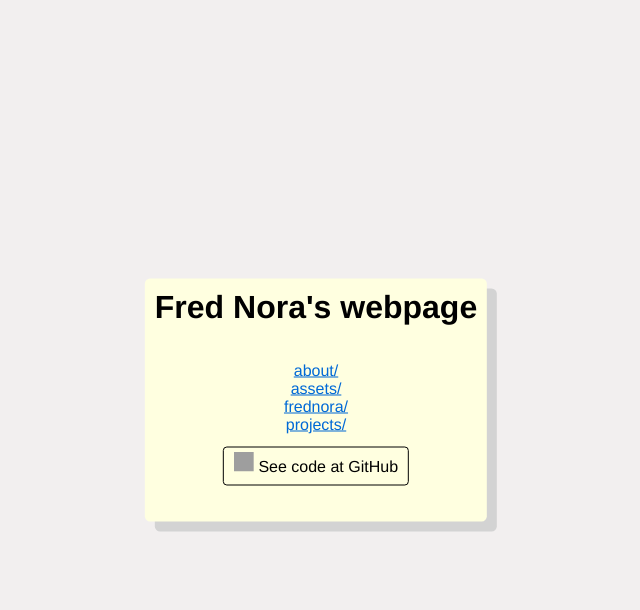
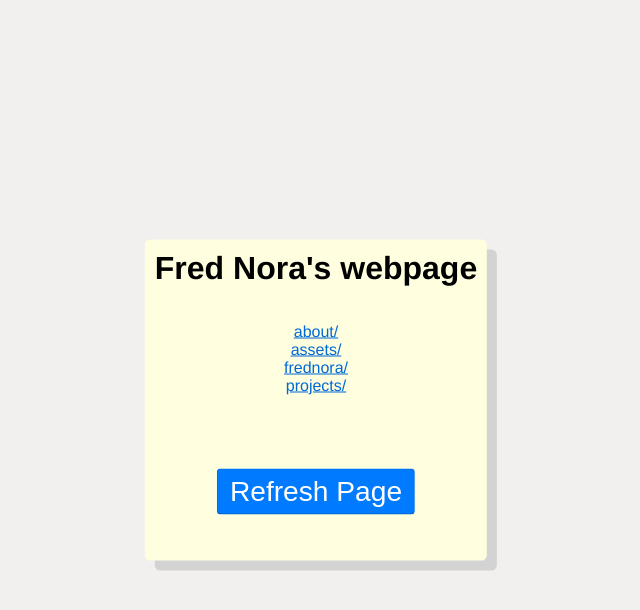
Before and after one commit to frednora/frednora.github.io, a PHP site: page /index.php in a window 1280 px wide. Shown: the top 610 px of the page, without its empty margins (324-964 px from the left). Run offline with PHP 8.4, Linux system fonts and the light colour scheme; grey boxes are pictures that could not be loaded.

Commit message:
frednora.php: New button

```diff
--- a/frednora.php
+++ b/frednora.php
@@ -19,39 +19,41 @@
 <title>Fred Nora</title>
 
 <style>
-            .core {
+
+    /* Container */
+    .popup_container {
+        text-align: center;
+        background-color: lightyellow; /*#44ab44;*/
         position: absolute;
         left: 50%;
         top: 50%;
         transform: translate(-50%, -50%);
         border-radius: .33rem;
         padding: 10px;
-                background-color: lightyellow; /*#44ab44;*/
         box-shadow: 10px 10px lightgray;
-                text-align: center;
     }
 
+    /* Button */
     .button {
+        text-align: center;
+        text-decoration: auto;
+        color: black;
         border: solid black 1px;
         border-radius: .25rem;
         padding: 10px;
-                color: black;
-                text-decoration: auto;
-                text-align: center;
     }
-
     .button:hover{
         background-color: lightyellow;
     }
 
+    /* Icon */
     .iconpos {
+        padding-left: 100px;
+        padding-top: 100px;
     }
-
     .noicon {
-                padding-left: 30px;
     }
 </style>
-
 
 <!-- Prefetch -->
 <link rel="dns-prefetch" href="https://github.com/"/>
@@ -64,7 +66,7 @@
 
 <body>
 
-    <div class="core">
+    <div class="popup_container">
     <!-- Header -->
     <h1>Fred Nora's webpage</h1>
 
@@ -88,18 +90,16 @@
     ?>
 
         <!-- Button -->
-        <br/>
-        <br/>
-        <a
-            class="button"
-            href="https://github.com/frednora/frednora.github.io">
-            <img class="iconpos"
-                width="20"
-                height="20"
-                src="https://github.com/fluidicon.png"> See code at GitHub
-        </a>
+        <div class="gramado-container">
+            <br>
+            <button
+                class="gramado-button"
+                id="main-button"
+                onclick="frednoraReloadPage()">
+                Refresh Page
+            </button>
+        </div>
 
-        <br/>
         <br/>
         <br/>
     </div>
```
Lines whose indentation alone changed are shown as unchanged.
